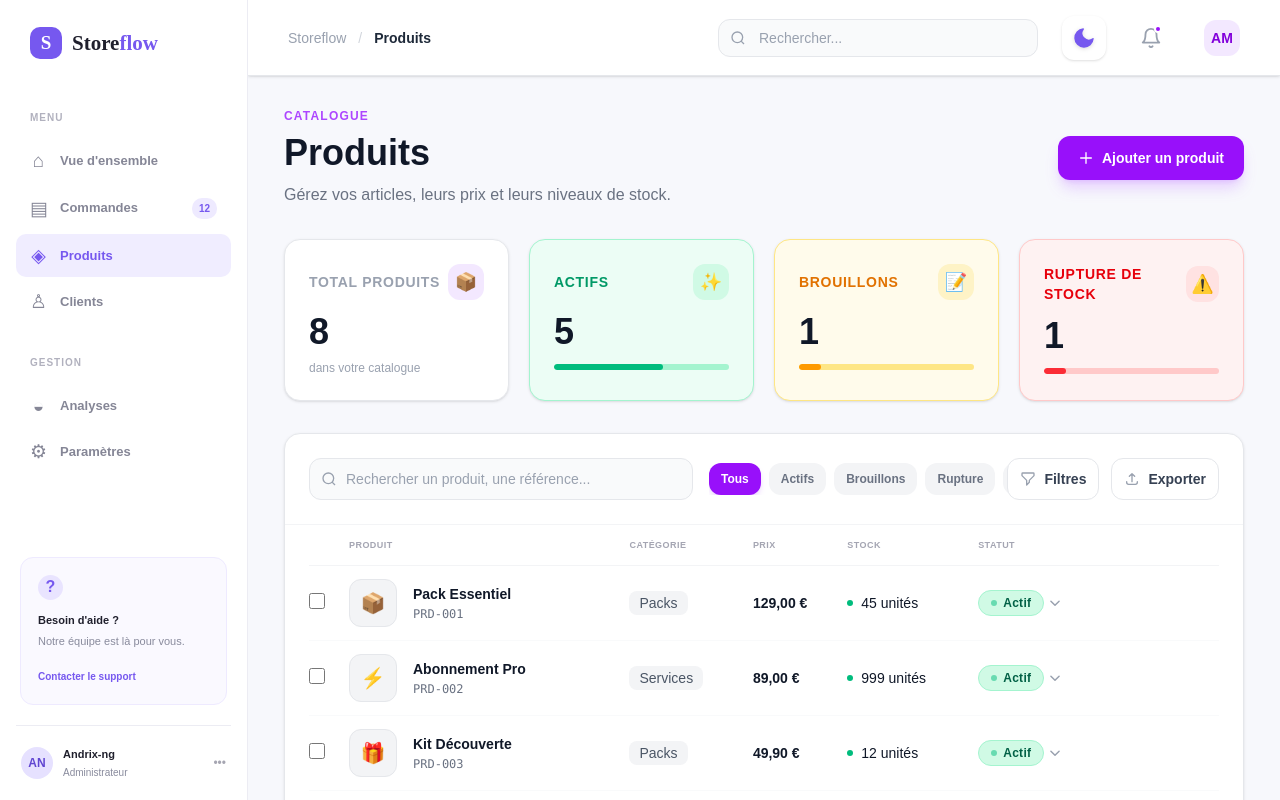
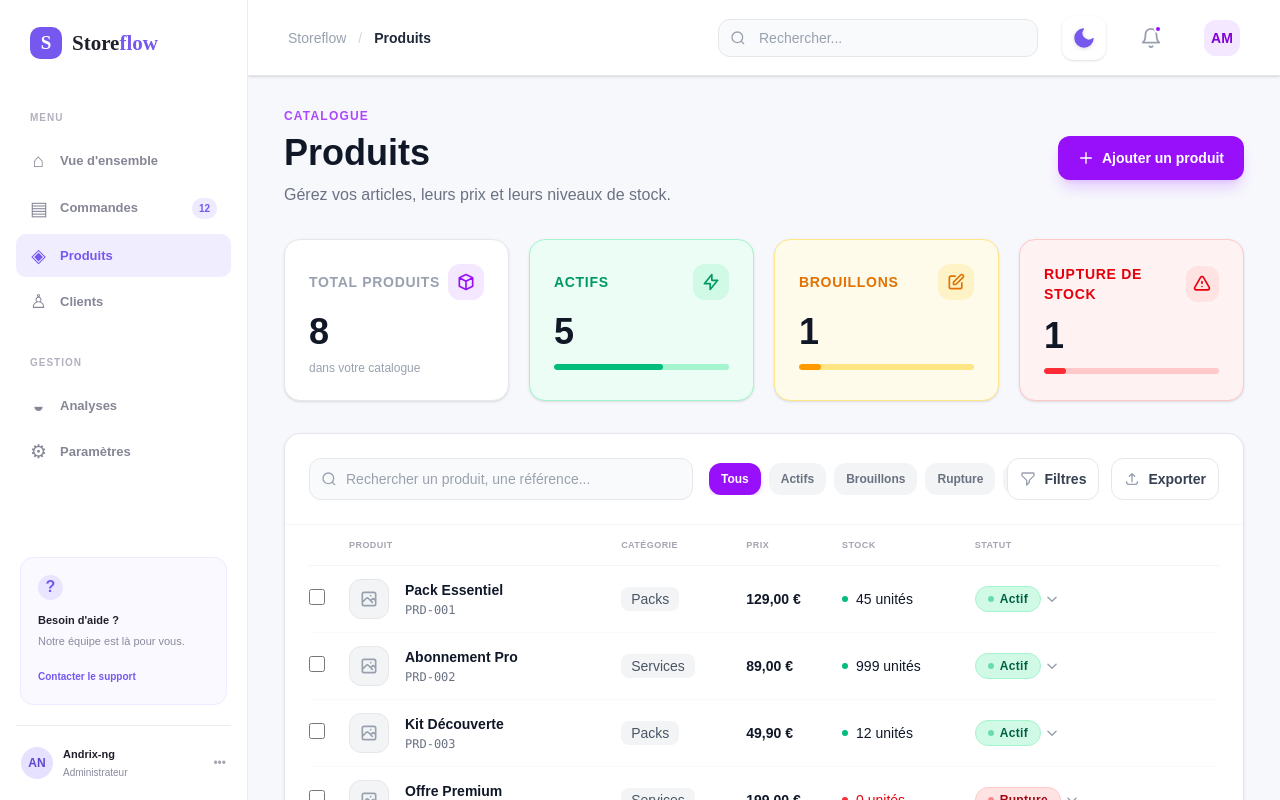
Before and after one commit to AndrixNg1/Nuxt.Shop-dashboard, a Nuxt app: page /products in a window 1280 px wide. Built offline with nearby package versions, Linux system fonts and the light colour scheme.

Commit message:
style: remove HTML comments and replace emojis with SVG icons

```diff
--- a/app/components/orders/OrdersToolbar.vue
+++ b/app/components/orders/OrdersToolbar.vue
@@ -22,7 +22,6 @@ const filters = [
 
 <template>
   <div class="flex flex-col sm:flex-row sm:items-center gap-4">
-    <!-- Barre de recherche -->
     <div class="relative flex-1 max-w-sm">
       <div class="absolute inset-y-0 left-0 pl-3 flex items-center pointer-events-none">
         <svg class="h-4 w-4 text-gray-400" fill="none" stroke="currentColor" viewBox="0 0 24 24">
@@ -38,7 +37,6 @@ const filters = [
       />
     </div>
 
-    <!-- Filtres par statut -->
     <div class="flex items-center gap-2 flex-wrap">
       <button
         v-for="f in filters"
@@ -53,7 +51,6 @@ const filters = [
       </button>
     </div>
 
-    <!-- Compteur résultats -->
     <p class="text-xs text-gray-400 dark:text-gray-500 ml-auto hidden lg:block shrink-0">
       {{ filtered }} / {{ total }} commandes
     </p>
--- a/app/components/products/ProductsTable.vue
+++ b/app/components/products/ProductsTable.vue
@@ -7,7 +7,6 @@ export interface Product {
   stock: number;
   status: 'active' | 'draft' | 'archived' | 'out_of_stock';
   statusLabel: string;
-  image: string;
 }
 
 defineProps<{
@@ -78,7 +77,6 @@ onUnmounted(() => document.removeEventListener('click', () => { openStatusId.val
           class="group cursor-pointer transition-all duration-200 hover:bg-purple-50/40 dark:hover:bg-purple-900/[0.08]"
           @click="emit('edit', product.id)"
         >
-          <!-- Checkbox -->
           <td class="py-4 pr-4 border-b border-gray-50 dark:border-gray-800/40" @click.stop>
             <input
               type="checkbox"
@@ -88,11 +86,10 @@ onUnmounted(() => document.removeEventListener('click', () => { openStatusId.val
             />
           </td>
 
-          <!-- Produit (Image + Nom) -->
           <td class="py-4 pr-6 border-b border-gray-50 dark:border-gray-800/40">
             <div class="flex items-center gap-4">
-              <div class="w-12 h-12 rounded-xl bg-gray-100 dark:bg-gray-800 border border-gray-200 dark:border-gray-700/50 flex items-center justify-center overflow-hidden shrink-0">
-                <span class="text-xl">{{ product.image }}</span>
+              <div class="w-10 h-10 rounded-xl bg-gray-100 dark:bg-gray-800 border border-gray-200 dark:border-gray-700/50 flex items-center justify-center overflow-hidden shrink-0 text-gray-400 dark:text-gray-500">
+                <svg class="w-5 h-5" fill="none" stroke="currentColor" viewBox="0 0 24 24"><path stroke-linecap="round" stroke-linejoin="round" stroke-width="2" d="M4 16l4.586-4.586a2 2 0 012.828 0L16 16m-2-2l1.586-1.586a2 2 0 012.828 0L20 14m-6-6h.01M6 20h12a2 2 0 002-2V6a2 2 0 00-2-2H6a2 2 0 00-2 2v12a2 2 0 002 2z"/></svg>
               </div>
               <div class="flex flex-col">
                 <span class="font-bold text-sm text-gray-900 dark:text-white">{{ product.name }}</span>
@@ -101,17 +98,14 @@ onUnmounted(() => document.removeEventListener('click', () => { openStatusId.val
             </div>
           </td>
 
-          <!-- Catégorie -->
           <td class="py-4 pr-6 border-b border-gray-50 dark:border-gray-800/40">
             <span class="text-sm font-medium text-gray-600 dark:text-gray-300 bg-gray-100 dark:bg-gray-800 px-2.5 py-1 rounded-lg">{{ product.category }}</span>
           </td>
 
-          <!-- Prix -->
           <td class="py-4 pr-6 border-b border-gray-50 dark:border-gray-800/40">
             <span class="font-bold text-sm text-gray-900 dark:text-white">{{ product.price }}</span>
           </td>
 
-          <!-- Stock -->
           <td class="py-4 pr-6 border-b border-gray-50 dark:border-gray-800/40">
             <div class="flex items-center gap-2">
               <div class="w-1.5 h-1.5 rounded-full" :class="product.stock > 10 ? 'bg-emerald-500' : product.stock > 0 ? 'bg-amber-500' : 'bg-red-500'"></div>
@@ -121,7 +115,6 @@ onUnmounted(() => document.removeEventListener('click', () => { openStatusId.val
             </div>
           </td>
 
-          <!-- Statut (cliquable pour changer) -->
           <td class="py-4 border-b border-gray-50 dark:border-gray-800/40" @click.stop>
             <div class="relative flex items-center gap-3">
               <button
@@ -165,7 +158,6 @@ onUnmounted(() => document.removeEventListener('click', () => { openStatusId.val
                 </div>
               </transition>
 
-              <!-- Bouton edit -->
               <button
                 class="opacity-0 group-hover:opacity-100 transition-opacity duration-200 ml-auto p-1.5 rounded-lg text-gray-400 hover:text-purple-600 hover:bg-purple-100 dark:hover:bg-purple-900/30 flex-shrink-0"
                 title="Modifier"
--- a/app/components/products/ProductsToolbar.vue
+++ b/app/components/products/ProductsToolbar.vue
@@ -22,7 +22,6 @@ const filters = [
 
 <template>
   <div class="flex flex-col xl:flex-row xl:items-center justify-between gap-4">
-    <!-- Barre de recherche & Filtres -->
     <div class="flex flex-col sm:flex-row sm:items-center gap-4 flex-1">
       <div class="relative w-full sm:max-w-sm shrink-0">
         <div class="absolute inset-y-0 left-0 pl-3 flex items-center pointer-events-none">
@@ -54,7 +53,6 @@ const filters = [
       </div>
     </div>
 
-    <!-- Actions supplémentaires (Filtres avancés) -->
     <div class="flex items-center gap-3 shrink-0">
       <button class="flex items-center gap-2 px-3 py-2.5 text-sm font-semibold text-gray-700 dark:text-gray-300 bg-white dark:bg-[#20202d] border border-gray-200 dark:border-gray-700 rounded-xl hover:bg-gray-50 dark:hover:bg-white/5 transition-colors focus:outline-none">
         <svg class="w-4 h-4 text-gray-400" fill="none" stroke="currentColor" viewBox="0 0 24 24"><path stroke-linecap="round" stroke-linejoin="round" stroke-width="2" d="M3 4a1 1 0 011-1h16a1 1 0 011 1v2.586a1 1 0 01-.293.707l-6.414 6.414a1 1 0 00-.293.707V17l-4 4v-6.586a1 1 0 00-.293-.707L3.293 7.293A1 1 0 013 6.586V4z"/></svg>
--- a/app/pages/products.vue
+++ b/app/pages/products.vue
@@ -7,14 +7,14 @@ useHead({
 });
 
 const allProducts = ref<Product[]>([
-  { id: 'PRD-001', name: 'Pack Essentiel', category: 'Packs', price: '129,00 €', stock: 45, status: 'active', statusLabel: 'Actif', image: '📦' },
-  { id: 'PRD-002', name: 'Abonnement Pro', category: 'Services', price: '89,00 €', stock: 999, status: 'active', statusLabel: 'Actif', image: '⚡' },
-  { id: 'PRD-003', name: 'Kit Découverte', category: 'Packs', price: '49,90 €', stock: 12, status: 'active', statusLabel: 'Actif', image: '🎁' },
-  { id: 'PRD-004', name: 'Offre Premium', category: 'Services', price: '199,00 €', stock: 0, status: 'out_of_stock', statusLabel: 'Rupture', image: '⭐' },
-  { id: 'PRD-005', name: 'Consulting 1h', category: 'Services', price: '150,00 €', stock: 5, status: 'active', statusLabel: 'Actif', image: '💬' },
-  { id: 'PRD-006', name: 'Template Starter', category: 'Digital', price: '29,00 €', stock: 999, status: 'draft', statusLabel: 'Brouillon', image: '🎨' },
-  { id: 'PRD-007', name: 'Audit SEO', category: 'Services', price: '299,00 €', stock: 2, status: 'active', statusLabel: 'Actif', image: '🔍' },
-  { id: 'PRD-008', name: 'Ancien Pack (V1)', category: 'Packs', price: '99,00 €', stock: 0, status: 'archived', statusLabel: 'Archivé', image: '📦' },
+  { id: 'PRD-001', name: 'Pack Essentiel', category: 'Packs', price: '129,00 €', stock: 45, status: 'active', statusLabel: 'Actif' },
+  { id: 'PRD-002', name: 'Abonnement Pro', category: 'Services', price: '89,00 €', stock: 999, status: 'active', statusLabel: 'Actif' },
+  { id: 'PRD-003', name: 'Kit Découverte', category: 'Packs', price: '49,90 €', stock: 12, status: 'active', statusLabel: 'Actif' },
+  { id: 'PRD-004', name: 'Offre Premium', category: 'Services', price: '199,00 €', stock: 0, status: 'out_of_stock', statusLabel: 'Rupture' },
+  { id: 'PRD-005', name: 'Consulting 1h', category: 'Services', price: '150,00 €', stock: 5, status: 'active', statusLabel: 'Actif' },
+  { id: 'PRD-006', name: 'Template Starter', category: 'Digital', price: '29,00 €', stock: 999, status: 'draft', statusLabel: 'Brouillon' },
+  { id: 'PRD-007', name: 'Audit SEO', category: 'Services', price: '299,00 €', stock: 2, status: 'active', statusLabel: 'Actif' },
+  { id: 'PRD-008', name: 'Ancien Pack (V1)', category: 'Packs', price: '99,00 €', stock: 0, status: 'archived', statusLabel: 'Archivé' },
 ]);
 
 const search = ref('');
@@ -66,7 +66,6 @@ function editProduct(id: string) {
 <template>
   <div class="flex flex-col gap-8 h-full">
 
-    <!-- En-tête page -->
     <div class="flex flex-col sm:flex-row sm:items-center justify-between gap-4">
       <div>
         <p class="text-xs font-bold text-purple-500 dark:text-purple-400 uppercase tracking-widest mb-1.5">Catalogue</p>
@@ -79,44 +78,47 @@ function editProduct(id: string) {
       </button>
     </div>
 
-    <!-- Cartes récap statuts -->
     <section class="grid grid-cols-2 xl:grid-cols-4 gap-5">
-      <!-- Total -->
       <div class="bg-white dark:bg-[#20202d] rounded-2xl border border-gray-200 dark:border-gray-800 shadow-sm p-6 flex flex-col gap-2">
         <div class="flex items-center justify-between mb-1">
           <p class="text-sm font-bold text-gray-400 dark:text-gray-500 uppercase tracking-wider">Total Produits</p>
-          <span class="w-9 h-9 rounded-xl bg-purple-100 dark:bg-purple-900/30 flex items-center justify-center text-purple-600 dark:text-purple-400 text-lg">📦</span>
+          <span class="w-9 h-9 rounded-xl bg-purple-100 dark:bg-purple-900/30 flex items-center justify-center text-purple-600 dark:text-purple-400">
+            <svg class="w-5 h-5" fill="none" stroke="currentColor" viewBox="0 0 24 24"><path stroke-linecap="round" stroke-linejoin="round" stroke-width="2" d="M20 7l-8-4-8 4m16 0l-8 4m8-4v10l-8 4m0-10L4 7m8 4v10M4 7v10l8 4"/></svg>
+          </span>
         </div>
         <p class="text-4xl font-extrabold text-gray-900 dark:text-white">{{ statusSummary.total }}</p>
         <p class="text-xs text-gray-400 dark:text-gray-500">dans votre catalogue</p>
       </div>
-      <!-- Actifs -->
       <div class="bg-emerald-50 dark:bg-emerald-900/10 rounded-2xl border border-emerald-200 dark:border-emerald-700/40 shadow-sm p-6 flex flex-col gap-2">
         <div class="flex items-center justify-between mb-1">
           <p class="text-sm font-bold text-emerald-600 dark:text-emerald-400 uppercase tracking-wider">Actifs</p>
-          <span class="w-9 h-9 rounded-xl bg-emerald-100 dark:bg-emerald-900/40 flex items-center justify-center text-emerald-600 dark:text-emerald-400 text-lg">✨</span>
+          <span class="w-9 h-9 rounded-xl bg-emerald-100 dark:bg-emerald-900/40 flex items-center justify-center text-emerald-600 dark:text-emerald-400">
+            <svg class="w-5 h-5" fill="none" stroke="currentColor" viewBox="0 0 24 24"><path stroke-linecap="round" stroke-linejoin="round" stroke-width="2" d="M13 10V3L4 14h7v7l9-11h-7z"/></svg>
+          </span>
         </div>
         <p class="text-4xl font-extrabold text-gray-900 dark:text-white">{{ statusSummary.active }}</p>
         <div class="h-1.5 rounded-full bg-emerald-200 dark:bg-emerald-900/40 overflow-hidden mt-1">
           <div class="h-full bg-emerald-500 rounded-full transition-all duration-700" :style="{ width: `${(statusSummary.active / statusSummary.total) * 100}%` }"></div>
         </div>
       </div>
-      <!-- Brouillons -->
       <div class="bg-amber-50 dark:bg-amber-900/10 rounded-2xl border border-amber-200 dark:border-amber-700/40 shadow-sm p-6 flex flex-col gap-2">
         <div class="flex items-center justify-between mb-1">
           <p class="text-sm font-bold text-amber-600 dark:text-amber-400 uppercase tracking-wider">Brouillons</p>
-          <span class="w-9 h-9 rounded-xl bg-amber-100 dark:bg-amber-900/40 flex items-center justify-center text-amber-600 dark:text-amber-400 text-lg">📝</span>
+          <span class="w-9 h-9 rounded-xl bg-amber-100 dark:bg-amber-900/40 flex items-center justify-center text-amber-600 dark:text-amber-400">
+            <svg class="w-5 h-5" fill="none" stroke="currentColor" viewBox="0 0 24 24"><path stroke-linecap="round" stroke-linejoin="round" stroke-width="2" d="M11 5H6a2 2 0 00-2 2v11a2 2 0 002 2h11a2 2 0 002-2v-5m-1.414-9.414a2 2 0 112.828 2.828L11.828 15H9v-2.828l8.586-8.586z"/></svg>
+          </span>
         </div>
         <p class="text-4xl font-extrabold text-gray-900 dark:text-white">{{ statusSummary.draft }}</p>
         <div class="h-1.5 rounded-full bg-amber-200 dark:bg-amber-900/40 overflow-hidden mt-1">
           <div class="h-full bg-amber-500 rounded-full transition-all duration-700" :style="{ width: `${(statusSummary.draft / statusSummary.total) * 100}%` }"></div>
         </div>
       </div>
-      <!-- Rupture -->
       <div class="bg-red-50 dark:bg-red-900/10 rounded-2xl border border-red-200 dark:border-red-700/40 shadow-sm p-6 flex flex-col gap-2">
         <div class="flex items-center justify-between mb-1">
           <p class="text-sm font-bold text-red-600 dark:text-red-400 uppercase tracking-wider">Rupture de stock</p>
-          <span class="w-9 h-9 rounded-xl bg-red-100 dark:bg-red-900/40 flex items-center justify-center text-red-600 dark:text-red-400 text-lg">⚠️</span>
+          <span class="w-9 h-9 rounded-xl bg-red-100 dark:bg-red-900/40 flex items-center justify-center text-red-600 dark:text-red-400">
+            <svg class="w-5 h-5" fill="none" stroke="currentColor" viewBox="0 0 24 24"><path stroke-linecap="round" stroke-linejoin="round" stroke-width="2" d="M12 9v2m0 4h.01m-6.938 4h13.856c1.54 0 2.502-1.667 1.732-3L13.732 4c-.77-1.333-2.694-1.333-3.464 0L3.34 16c-.77 1.333.192 3 1.732 3z"/></svg>
+          </span>
         </div>
         <p class="text-4xl font-extrabold text-gray-900 dark:text-white">{{ statusSummary.outOfStock }}</p>
         <div class="h-1.5 rounded-full bg-red-200 dark:bg-red-900/40 overflow-hidden mt-1">
@@ -125,7 +127,6 @@ function editProduct(id: string) {
       </div>
     </section>
 
-    <!-- Table (pleine largeur) -->
     <div class="bg-white dark:bg-[#20202d] rounded-2xl border border-gray-200 dark:border-gray-800 shadow-sm flex flex-col flex-1 min-h-0">
       <div class="p-6 border-b border-gray-100 dark:border-gray-800/60">
         <ProductsToolbar
@@ -138,7 +139,6 @@ function editProduct(id: string) {
         />
       </div>
 
-      <!-- État vide -->
       <div v-if="filteredProducts.length === 0" class="flex-1 flex flex-col items-center justify-center text-center py-20">
         <div class="w-16 h-16 rounded-2xl bg-gray-100 dark:bg-gray-800 flex items-center justify-center mb-4">
           <svg class="w-8 h-8 text-gray-400" fill="none" stroke="currentColor" viewBox="0 0 24 24"><path stroke-linecap="round" stroke-linejoin="round" stroke-width="2" d="M20 7l-8-4-8 4m16 0l-8 4m8-4v10l-8 4m0-10L4 7m8 4v10M4 7v10l8 4"/></svg>
@@ -147,7 +147,6 @@ function editProduct(id: string) {
         <p class="text-sm text-gray-400">Essayez de modifier vos filtres ou votre recherche.</p>
       </div>
 
-      <!-- Table scrollable -->
       <div v-else class="flex-1 overflow-auto px-6">
         <ProductsTable
           :products="filteredProducts"
@@ -158,7 +157,6 @@ function editProduct(id: string) {
         />
       </div>
 
-      <!-- Pagination -->
       <div class="p-5 border-t border-gray-100 dark:border-gray-800/60 flex items-center justify-between">
         <p class="text-sm text-gray-400 dark:text-gray-500">
           <span class="font-semibold text-gray-700 dark:text-gray-300">{{ filteredProducts.length }}</span> / <span class="font-semibold text-gray-700 dark:text-gray-300">{{ allProducts.length }}</span> produits
```
Also changed, not shown: app/components/orders/OrdersTable.vue (+0 -10 lines), app/pages/orders.vue (+12 -14 lines).
